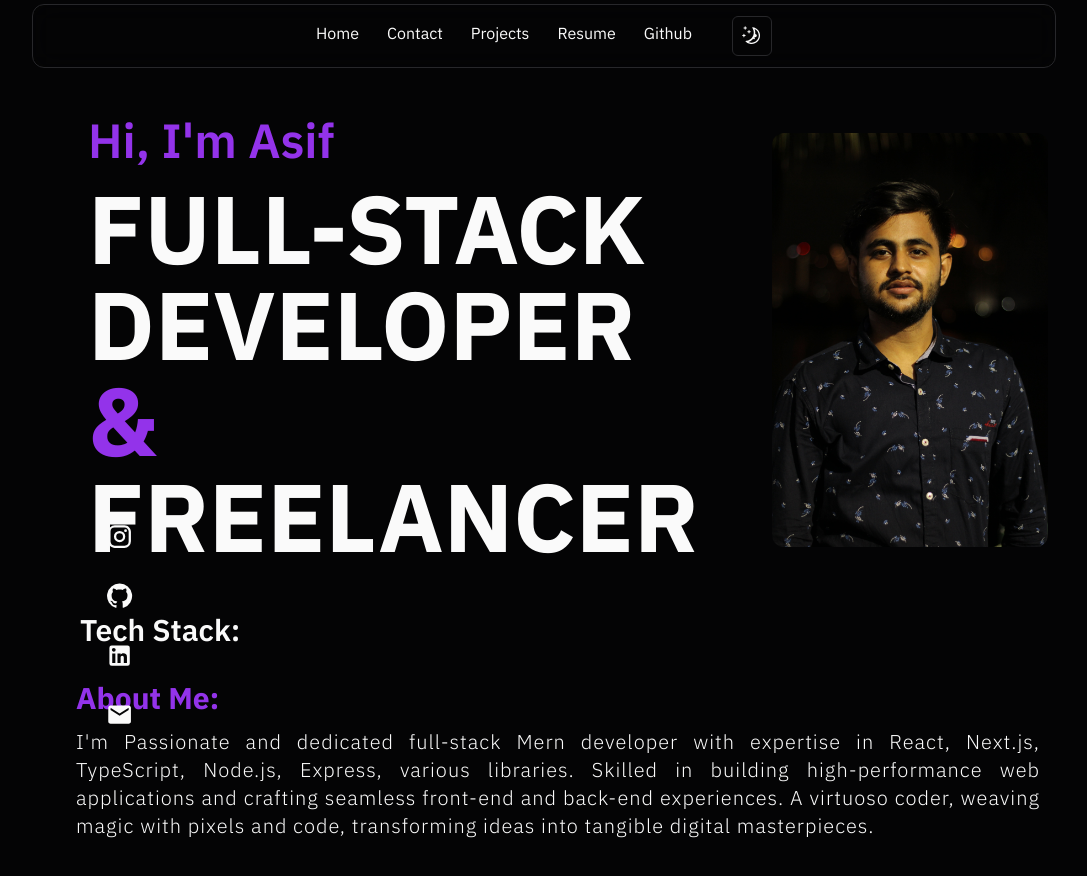
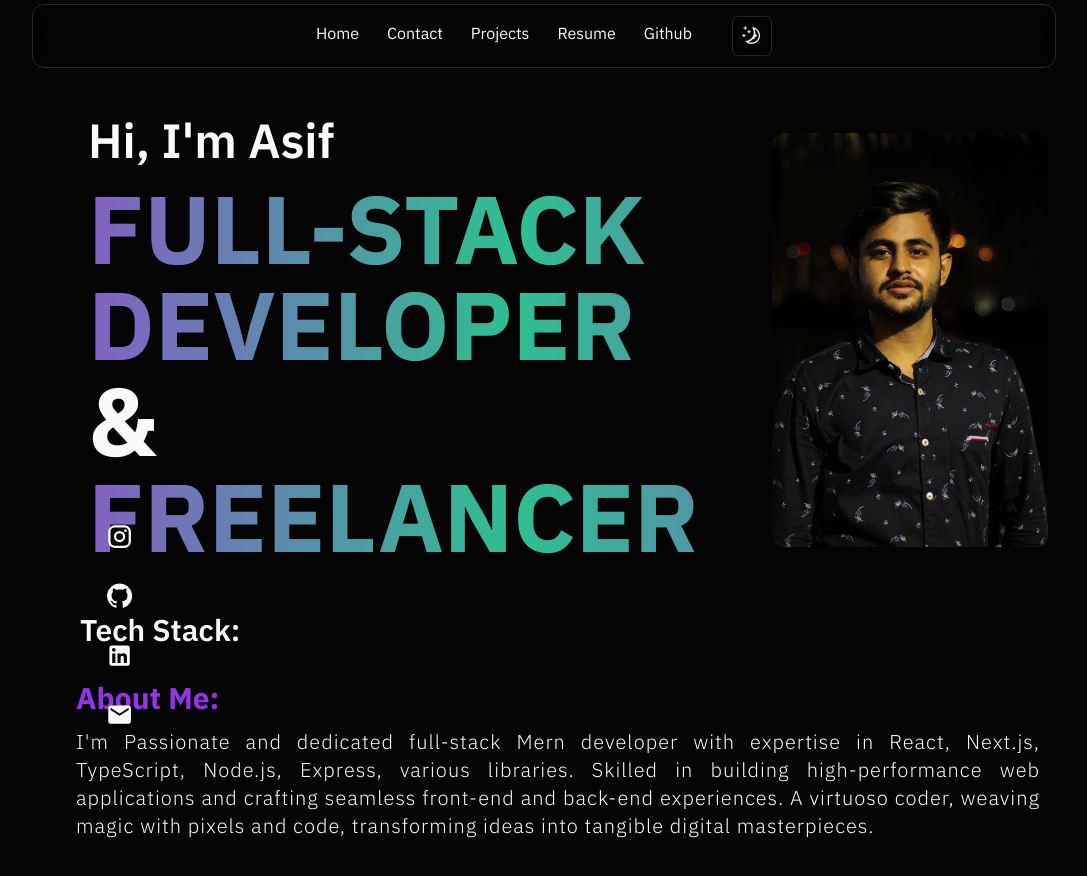
Before and after one commit to Asif-28/asif-portfolio, a Next.js app: page / in a window 1280 px wide. Shown: the top 876 px of the page, without its empty margins (96-1183 px from the left). Built offline with nearby package versions, Linux system fonts and the light colour scheme.

Commit message:
gradient

```diff
--- a/src/app/globals.css
+++ b/src/app/globals.css
@@ -69,3 +69,19 @@
 .spaceMax {
   @apply ml-12 lg:ml-0;
 }
+
+.heading-fullstack {
+  background: linear-gradient(
+    to right, #8360c3, #2ebf91,#8360c3, #2ebf91
+  );
+  background-size: 200% auto;
+  -webkit-background-clip: text;
+  background-clip: text;
+  -webkit-text-fill-color: transparent;
+  animation: shine 2s linear infinite;
+}
+@keyframes shine {
+  to {
+    background-position: left 200%;
+  }
+}
--- a/src/components/sections/HomePage/About.tsx
+++ b/src/components/sections/HomePage/About.tsx
@@ -15,13 +15,13 @@ const About = () => {
       </div>
       <div className="flex flex-col-reverse sm:flex-row justify-center items-center gap-8 py-8 sm:py-12 sm:px-2">
         <div className="sm:w-4/6 px-3 space ">
-          <h1 className="text-2xl sm:text-5xl pb-4 font-semibold text-purple-600">
+          <h1 className="text-2xl sm:text-5xl pb-4 font-semibold ">
             Hi, I&apos;m Asif
           </h1>
           <div className="uppercase text-4xl md:text-8xl font-extrabold">
-            <p className="">Full-Stack Developer</p>
-            <p className="text-purple-600">&</p>
-            <p>Freelancer</p>
+            <p className="heading-fullstack">Full-Stack Developer</p>
+            <p className="">&</p>
+            <p className="heading-fullstack">Freelancer</p>
             {/* <p>Fiverr Developer </p> */}
           </div>
           {/* <p className="text-[15px] sm:text-xl tracking-wider leading-relaxed font-light">
```
